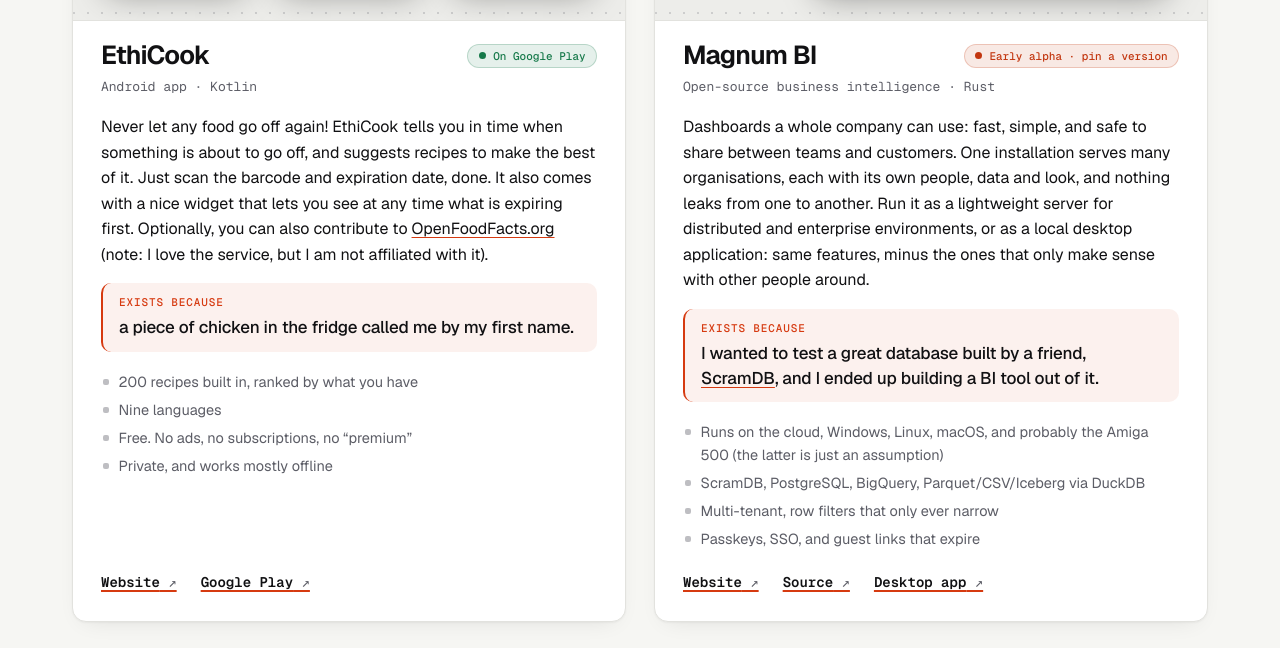
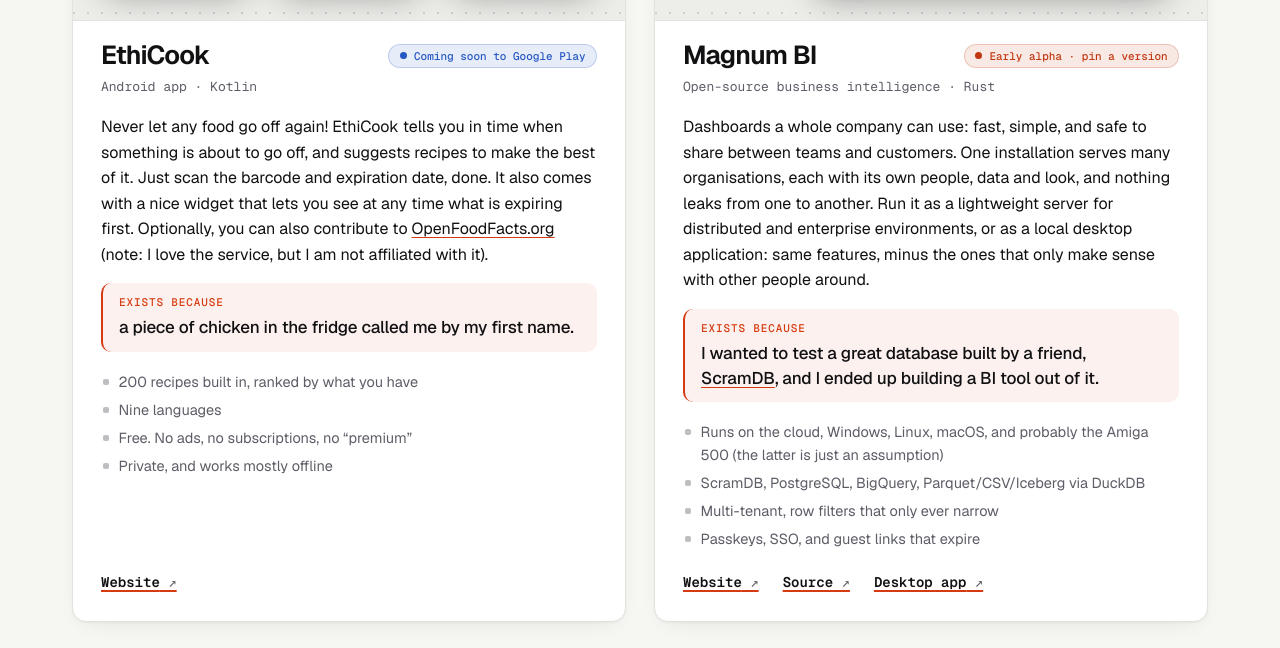
Before and after one commit to giobinda/binda.world, a plain HTML site: page index.html in a window 1280 px wide. Shown: the part 1219-1867 px from the top of the page. Drawn offline with Linux system fonts and the light colour scheme.

Commit message:
EthiCook: coming soon to Google Play

```diff
--- a/index.html
+++ b/index.html
@@ -68,7 +68,7 @@
           <div class="body">
             <div class="title-row">
               <h3>EthiCook</h3>
-              <span class="status status--live">On Google Play</span>
+              <span class="status status--soon">Coming soon to Google Play</span>
             </div>
             <p class="kind">Android app · Kotlin</p>
             <p class="desc">Never let any food go off again! EthiCook tells you in time when something is
@@ -90,7 +90,6 @@
             </div>
             <p class="links">
               <a href="https://ethicook.app/">Website</a>
-              <a href="https://play.google.com/store/apps/details?id=com.ethicook.app">Google Play</a>
             </p>
           </div>
         </li>
```
